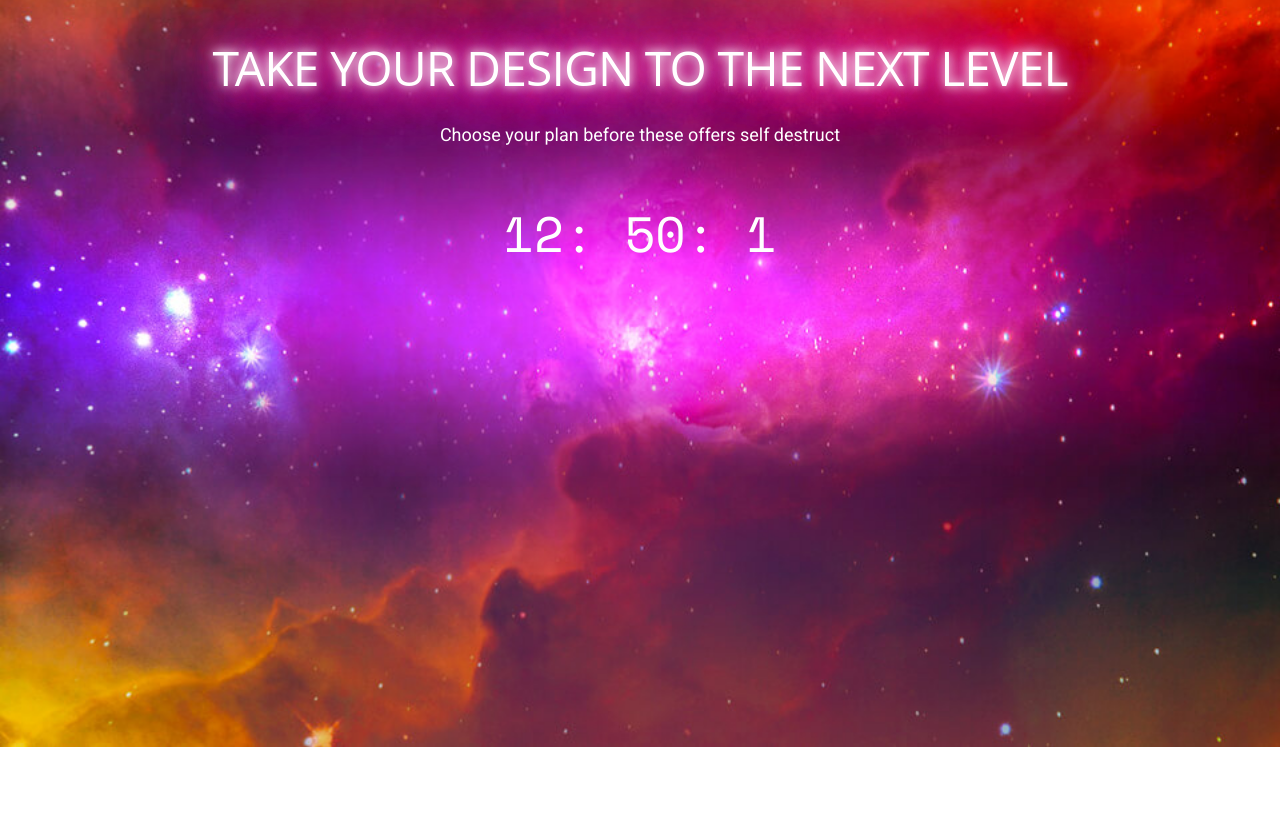
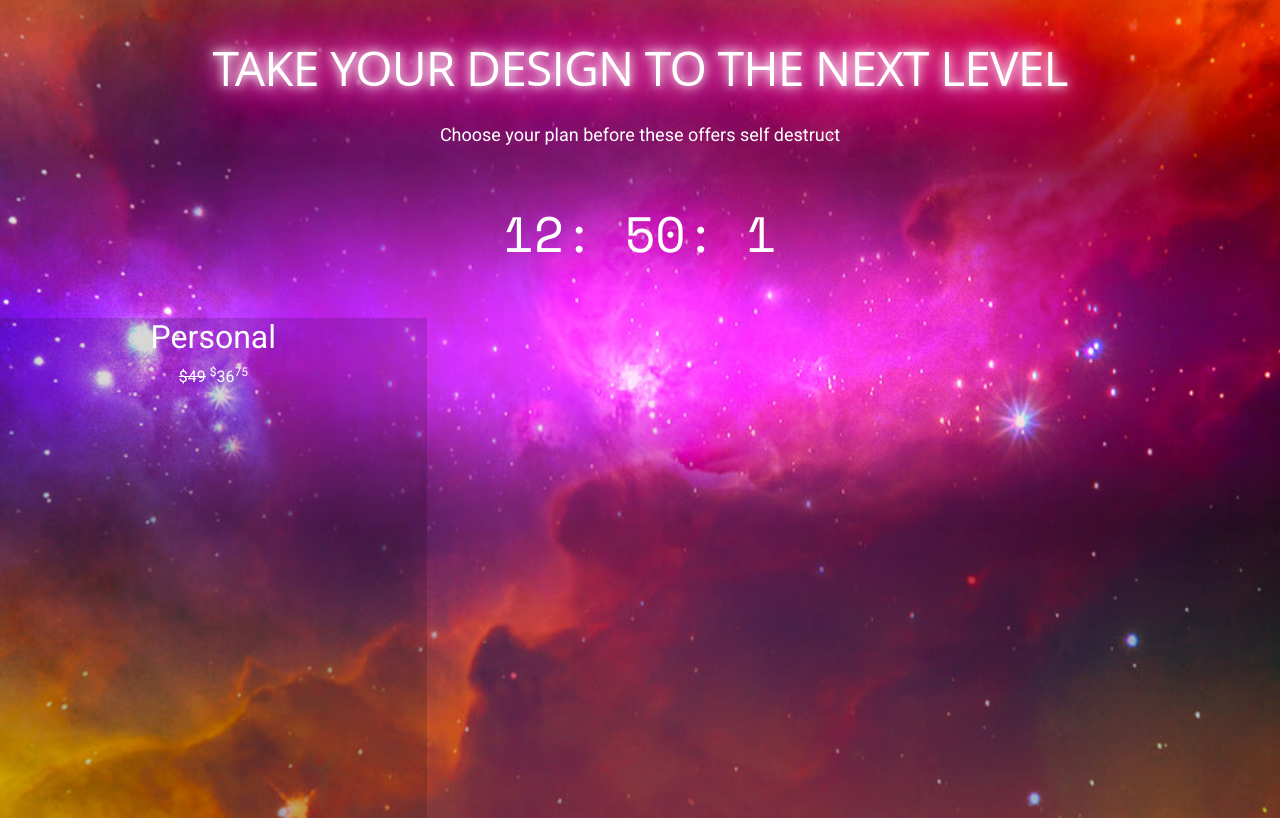
Before and after one commit to crowjambo/80sStyleElementorWebsite, a website: page index.html in a window 1280 px wide. Shown: the part 2718-3536 px from the top of the page. Before the commit the page ends 3465 px from the top, so only its background shows below. Drawn offline with nearby package versions, Linux system fonts and the light colour scheme.

Commit message:
starting the cards

```diff
--- a/index.html
+++ b/index.html
@@ -158,8 +158,15 @@
                 <div class="col-9 text-center big-heading mx-auto">
                     <h1>take your design to the next level</h1>
                     <p class="lead mt-4">Choose your plan before these offers self destruct</p>
-                    <p id="demo">asd</p>
+                    <p id="demo"></p>
                 </div>
+            </div>
+            <div class="row text-center">
+                <div class="col-4 card-pricing">
+                    <h2>Personal</h2>
+                    <p><del>$49</del> <sup>$</sup>36<sup>75</sup></p>
+                </div>
+
             </div>
         </div>
     </section>
--- a/sass/style.scss
+++ b/sass/style.scss
@@ -250,7 +250,7 @@ hr{
 // #region PRICING
 .pricing{
     background: url(../images/space2.jpg) no-repeat center center/cover;
-    height: 900px;
+    height: 100%;
 
     h1{
         font-size: 3rem;
@@ -278,6 +278,16 @@ hr{
         font-family: 'Space Mono', monospace, sans-serif;
         margin: 3rem 0;
     }
+
+    .card-pricing{
+        color: #fff;
+        height: 500px;
+        background: rgba(0, 0, 0, 0.151);
+        h2{
+
+        }
+    }
+
 }
 
 
```
Also changed, not shown: css/style.css.
